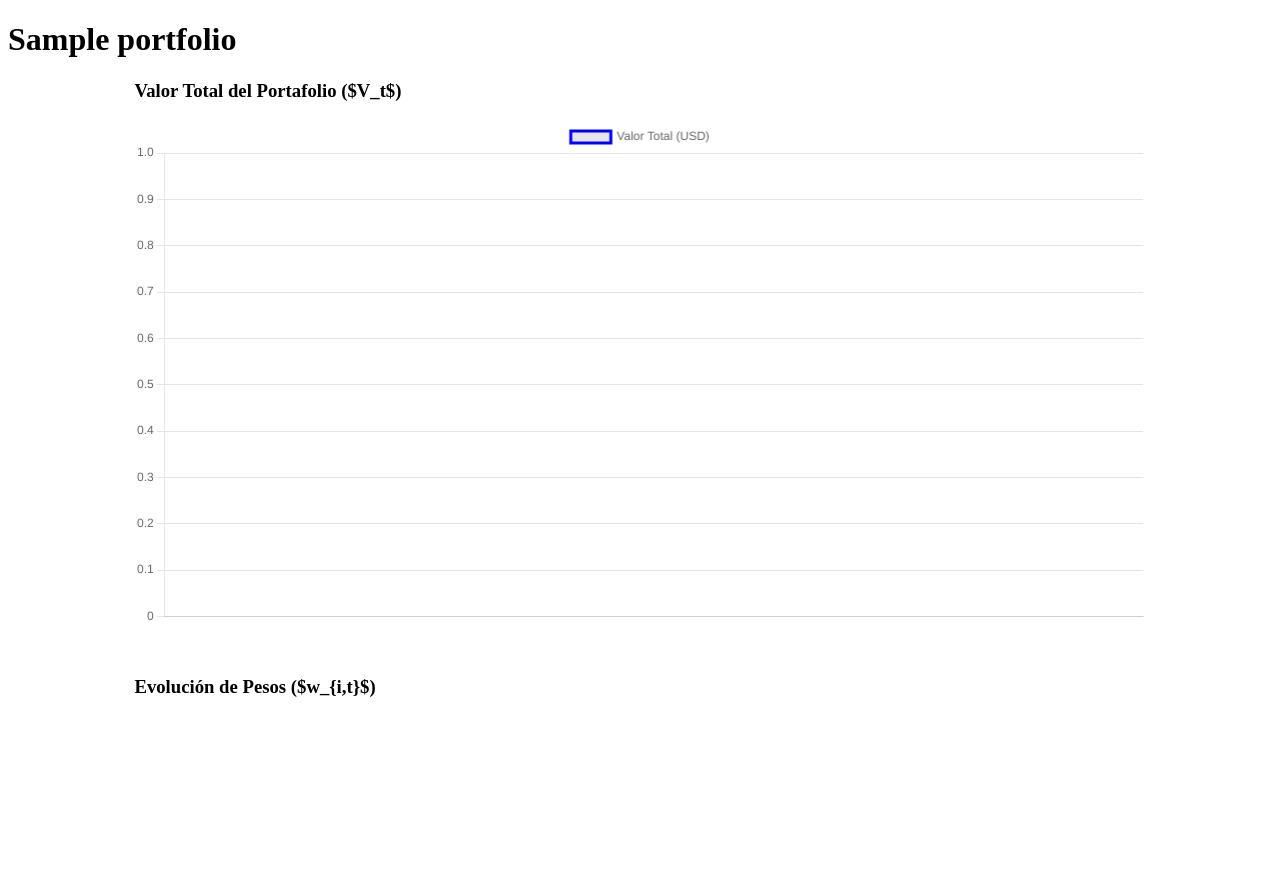
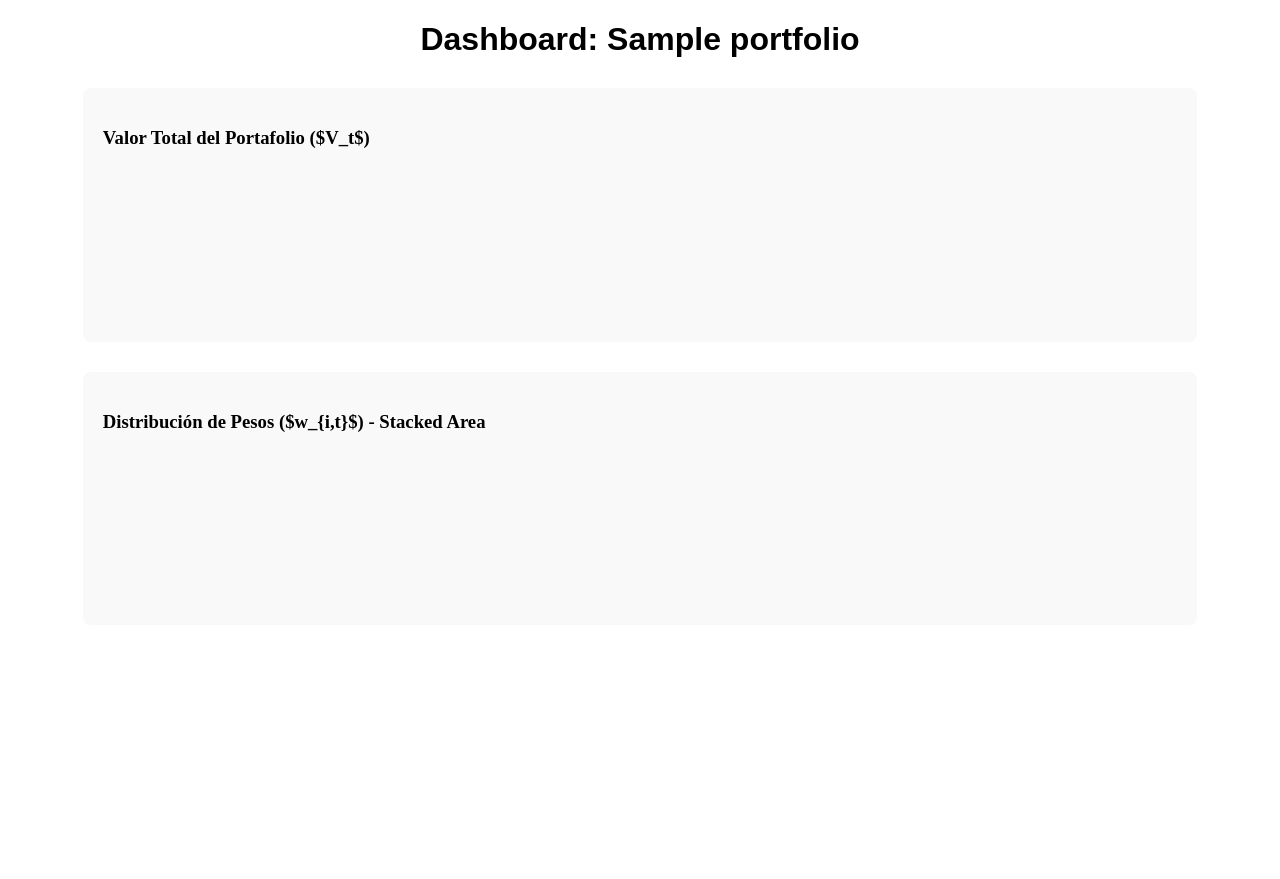
Before and after one commit to kein7/Abaqus---Entrevista-tecnica, a Python web app: template investments/templates/dashboard.html in a window 1280 px wide. After the commit the page ends 432 px from the top, so only its background shows below. Run offline with Jinja, Linux system fonts and the light colour scheme; the template is opened without the code that fills it: most values are stand-ins (such as "Sample title", 1, 10 or a date in 2020); a map, chart or similar area stays blank.

Commit message:
fix: now rest api is called from the template. feat: dashboard chart initialition changed to match with these implementation

```diff
--- a/investments/templates/dashboard.html
+++ b/investments/templates/dashboard.html
@@ -1,63 +1,103 @@
 <!DOCTYPE html>
 <html>
   <head>
-    <title>Evolución Portafolio</title>
+    <title>Evolución Portafolio - Dashboard</title>
     <script src="https://cdn.jsdelivr.net/npm/chart.js"></script>
+    <style>
+      .chart-container {
+        width: 85%;
+        margin: 30px auto;
+        background: #f9f9f9;
+        padding: 20px;
+        border-radius: 8px;
+      }
+      h1 {
+        text-align: center;
+        font-family: sans-serif;
+      }
+    </style>
   </head>
   <body>
-    <h1>{{ portfolio.name }}</h1>
+    <h1>Dashboard: {{ portfolio.name }}</h1>
 
-    <div style="width: 80%; margin: auto">
+    <div class="chart-container">
       <h3>Valor Total del Portafolio ($V_t$)</h3>
       <canvas id="canvasVt"></canvas>
     </div>
 
-    <div style="width: 80%; margin: auto; margin-top: 50px">
-      <h3>Evolución de Pesos ($w_{i,t}$)</h3>
+    <div class="chart-container">
+      <h3>Distribución de Pesos ($w_{i,t}$) - Stacked Area</h3>
       <canvas id="canvasWeights"></canvas>
     </div>
 
     <script>
-      const data = {{ history_json|safe }};
-      const labels = data.map(entry => entry.date);
+      async function initDashboard() {
+        // 1. Consumimos el endpoint de la API que definiste en urls.py
+        // Usamos fechas fijas según la prueba o podrías sacarlas de un input
+        const portfolioId = '{{ portfolio.id }}'
+        const url = `http://127.0.0.1:8000/investments/api/portfolio/${portfolioId}/history/?fecha_inicio=2022-02-15&fecha_fin=2023-02-16`
 
-      // 1. Gráfico de Línea para V_t
-      const ctxVt = document.getElementById('canvasVt').getContext('2d');
-      new Chart(ctxVt, {
+        try {
+          const response = await fetch(url)
+          const data = await response.json()
+
+          const labels = data.map((entry) => entry.date)
+
+          // --- GRÁFICO 1: VALOR TOTAL (LINEA) ---
+          new Chart(document.getElementById('canvasVt'), {
             type: 'line',
             data: {
               labels: labels,
-              datasets: [{
+              datasets: [
+                {
                   label: 'Valor Total (USD)',
-                  data: data.map(entry => entry.total_value),
-                  borderColor: 'blue',
-                  fill: false
-              }]
+                  data: data.map((entry) => entry.total_value),
+                  borderColor: '#2ecc71',
+                  backgroundColor: 'rgba(46, 204, 113, 0.1)',
+                  fill: true,
+                  tension: 0.1
                 }
-      });
+              ]
+            }
+          })
 
-      // 2. Gráfico de Áreas Apiladas para Weights (Punto 5)
-      const assetNames = [...new Set(data[0].weights.map(w => w.asset))];
-      const weightDatasets = assetNames.map(name => ({
+          // --- GRÁFICO 2: PESOS (STACKED AREA) ---
+          // Extraemos nombres únicos de activos
+          const assetNames = [...new Set(data[0].weights.map((w) => w.asset))]
+
+          const weightDatasets = assetNames.map((name, index) => ({
             label: name,
-          data: data.map(entry => {
-              const w = entry.weights.find(wi => wi.asset === name);
-              return w ? w.weight * 100 : 0; // Mostrar como porcentaje
+            data: data.map((entry) => {
+              const w = entry.weights.find((wi) => wi.asset === name)
+              return w ? (w.weight * 100).toFixed(2) : 0
             }),
-          fill: true
-      }));
+            fill: true,
+            backgroundColor: `hsla(${
+              (index * 360) / assetNames.length
+            }, 70%, 60%, 0.6)`
+          }))
 
-      const ctxW = document.getElementById('canvasWeights').getContext('2d');
-      new Chart(ctxW, {
+          new Chart(document.getElementById('canvasWeights'), {
             type: 'line',
             data: { labels: labels, datasets: weightDatasets },
             options: {
               scales: {
-                  y: { stacked: true, max: 100 }
+                y: {
+                  stacked: true,
+                  max: 100,
+                  title: { display: true, text: 'Porcentaje (%)' }
+                }
               },
-              elements: { point: { radius: 0 } }
+              elements: { point: { radius: 0 } }, // Mejora rendimiento en series largas
+              plugins: { legend: { position: 'right' } }
             }
-      });
+          })
+        } catch (error) {
+          console.error('Error cargando datos de la API:', error)
+        }
+      }
+
+      initDashboard()
     </script>
   </body>
 </html>
```
Also changed, not shown: investments/views.py (+2 -6 lines). Lines whose indentation alone changed are shown as unchanged.
